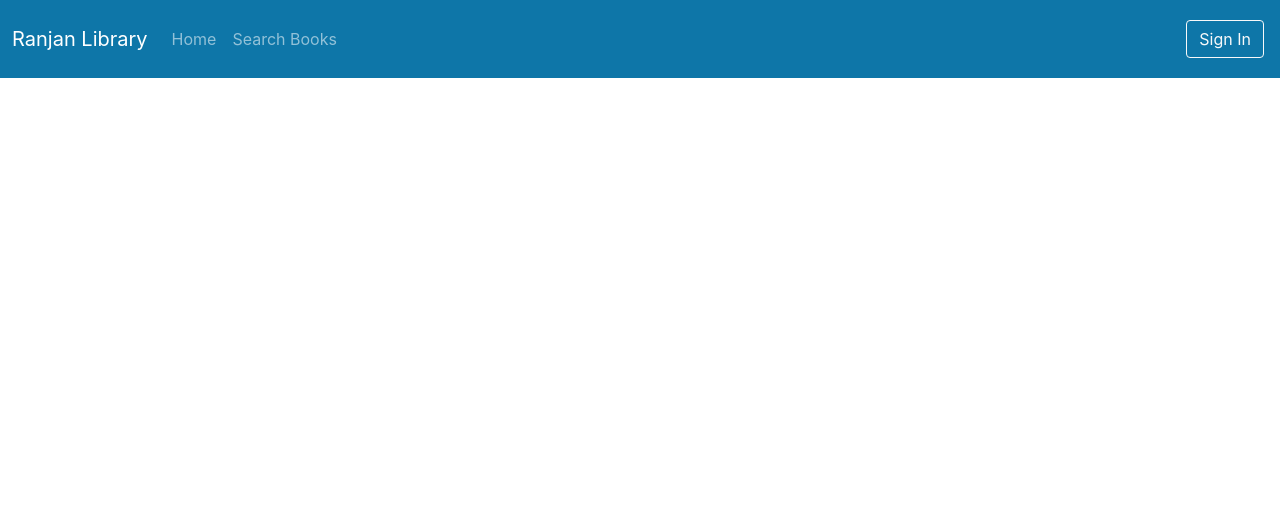
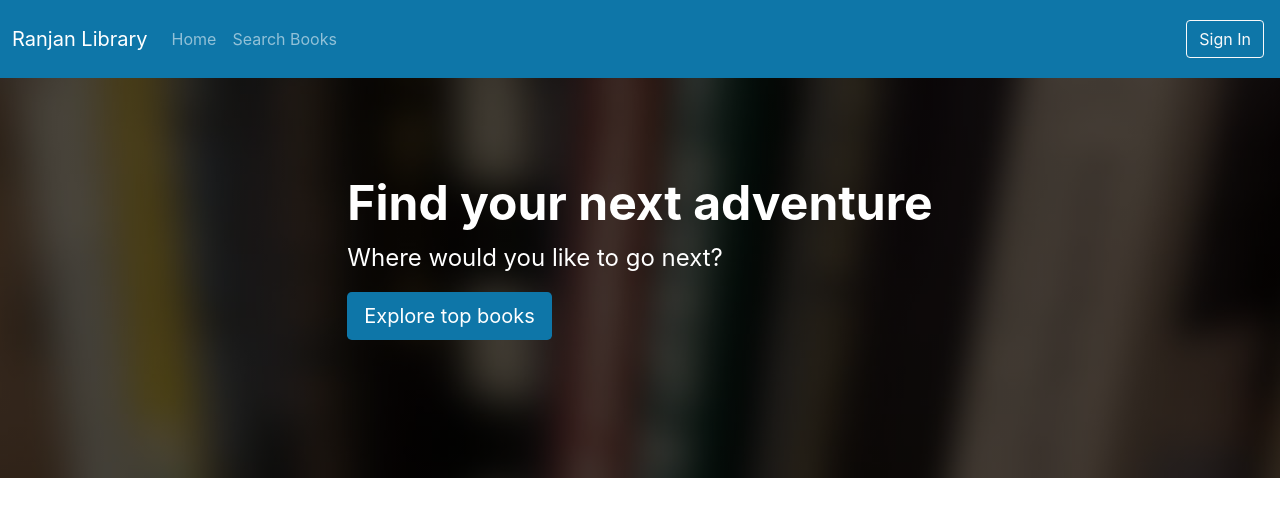
Before and after one commit to ranjankumarmandal/Smart-Library---React-TypeScript, a React (Create React App) app: page / in a window 1280 px wide. Shown: the top 516 px of the page. Built offline with nearby package versions, Linux system fonts and the light colour scheme.

Commit message:
added component ExploreTopBooks to jsx part of root component App.tsx

```diff
--- a/src/App.tsx
+++ b/src/App.tsx
@@ -4,7 +4,12 @@ import NavBar from "./components/NavBar";
 import ExploreTopBooks from "./components/Home/ExploreTopBooks";
 
 function App() {
-  return <NavBar />;
+  return (
+    <>
+      <NavBar />
+      <ExploreTopBooks />
+    </>
+  );
 }
 
 export default App;
```
